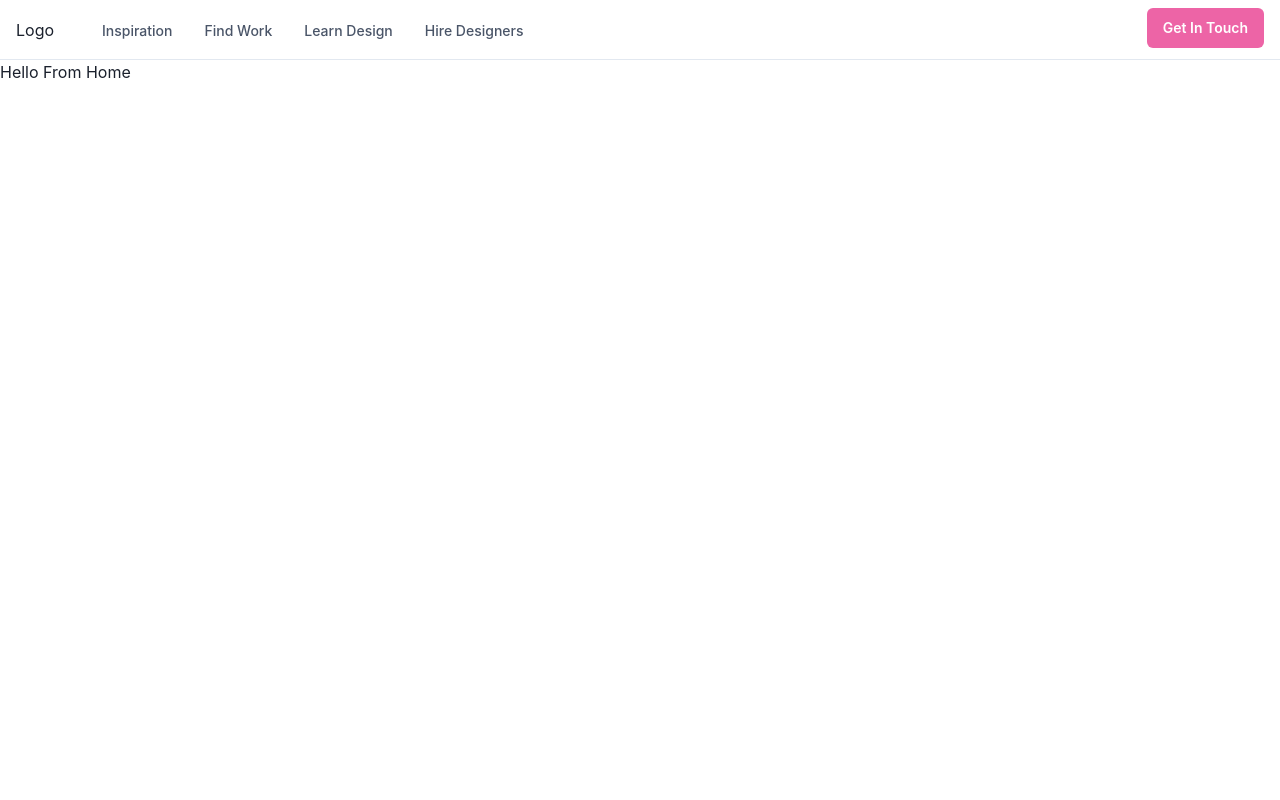
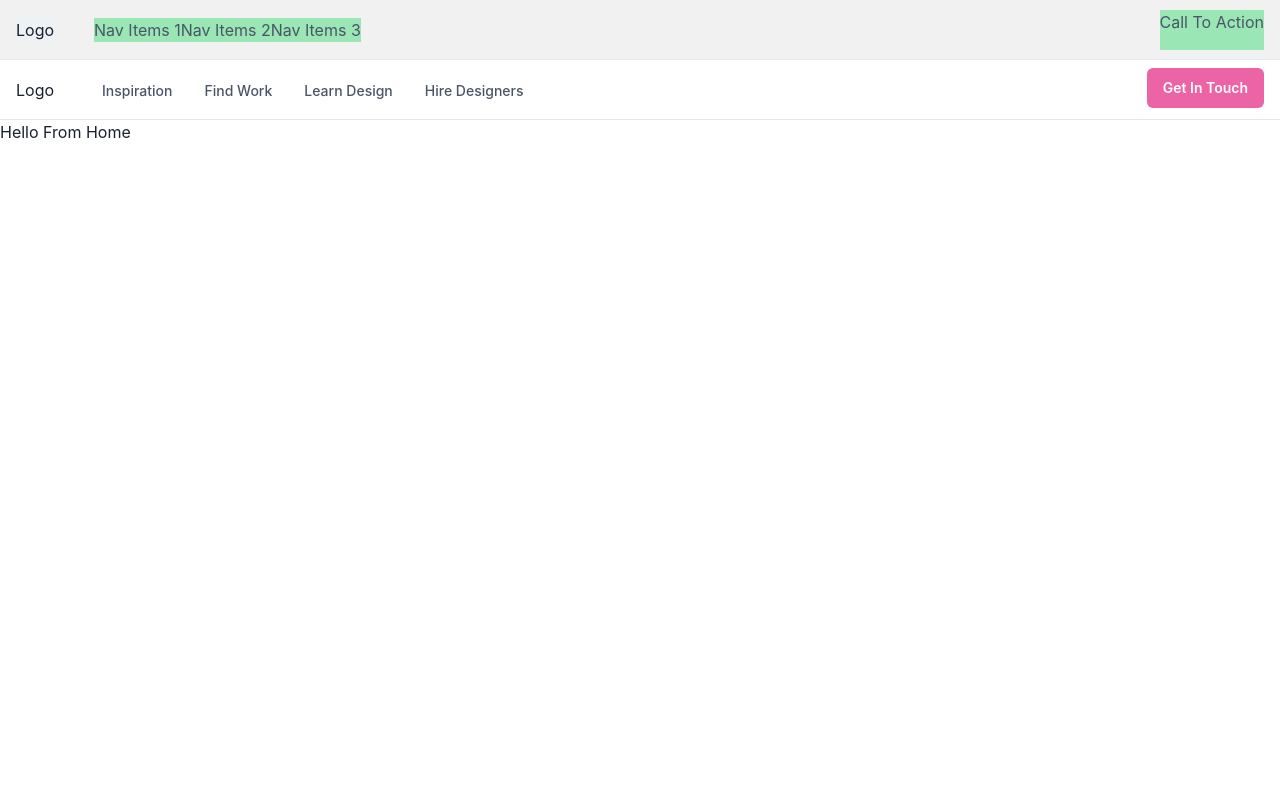
Before and after one commit to qasim9872/nextjs-chakra-ui, a Next.js app: page / in a window 1280 px wide. Shown: the top 800 px of the page. Built offline with nearby package versions, Linux system fonts and the light colour scheme.

Commit message:
custom navbar component

```diff
--- /dev/null
+++ b/src/components/app/logo/logo.component.tsx
@@ -0,0 +1,20 @@
+import React from "react";
+import { Text, useBreakpointValue } from "@chakra-ui/react";
+
+export const Logo: React.FC<{ logoText?: string }> = ({
+    logoText = "My Logo",
+}) => {
+    return (
+        <Text
+            textAlign={useBreakpointValue({
+                base: "center",
+                md: "left",
+            })}
+            margin="0px"
+            fontFamily={"heading"}
+            color="gray.800"
+        >
+            {logoText}
+        </Text>
+    );
+};
--- /dev/null
+++ b/src/components/app/my-navbar/navbar.component.tsx
@@ -0,0 +1,49 @@
+import React from "react";
+import { Flex, HStack, useDisclosure } from "@chakra-ui/react";
+
+import { NavItem } from "src/interfaces/nav-item";
+
+export const Navbar: React.FC<{
+    navItems: NavItem[];
+    Logo: React.ComponentType;
+}> = ({ navItems = [], Logo }) => {
+    const { isOpen, onToggle } = useDisclosure();
+
+    return (
+        <HStack
+            as="nav"
+            w="100%"
+            minH="60px"
+            spacing={0}
+            align="center"
+            py={{ base: 2 }}
+            px={{ base: 4 }}
+            borderBottom={1}
+            borderStyle="solid"
+            justifyContent="space-between"
+            backgroundColor="bg.secondary"
+            color="gray.600"
+            borderColor="gray.200"
+        >
+            <Flex alignItems="center">
+                <Flex py="px" justifyContent="center" bgColor="gray.100">
+                    <Logo />
+                </Flex>
+
+                <Flex
+                    ml={10}
+                    bgColor="green.200"
+                    display={{ base: "none", md: "flex" }}
+                >
+                    <span>Nav Items 1</span>
+                    <span>Nav Items 2</span>
+                    <span>Nav Items 3</span>
+                </Flex>
+            </Flex>
+
+            <Flex bgColor="green.200">
+                <p>Call To Action</p>
+            </Flex>
+        </HStack>
+    );
+};
--- a/src/components/app/navbar/navbar-desktop.component.tsx
+++ b/src/components/app/navbar/navbar-desktop.component.tsx
@@ -13,7 +13,7 @@ import {
 } from "@chakra-ui/react";
 import { ChevronRightIcon } from "@chakra-ui/icons";
 
-import { NavItem } from "./nav-item";
+import { NavItem } from "../../../interfaces/nav-item";
 
 export const DesktopNav: React.FC<{ navItems: Array<NavItem> }> = ({
     navItems,
--- a/src/components/app/navbar/navbar-mobile.component.tsx
+++ b/src/components/app/navbar/navbar-mobile.component.tsx
@@ -10,7 +10,7 @@ import {
     useDisclosure,
 } from "@chakra-ui/react";
 import { ChevronDownIcon } from "@chakra-ui/icons";
-import { NavItem } from "./nav-item";
+import { NavItem } from "../../../interfaces/nav-item";
 
 export const MobileNav: React.FC<{ navItems: Array<NavItem> }> = ({
     navItems,
--- a/src/components/app/navbar/navbar.component.tsx
+++ b/src/components/app/navbar/navbar.component.tsx
@@ -11,7 +11,7 @@ import {
 } from "@chakra-ui/react";
 import { HamburgerIcon, CloseIcon } from "@chakra-ui/icons";
 
-import { NavItem } from "./nav-item";
+import { NavItem } from "../../../interfaces/nav-item";
 import { DesktopNav } from "./navbar-desktop.component";
 import { MobileNav } from "./navbar-mobile.component";
 import {
--- a/src/constants/nav.constants.ts
+++ b/src/constants/nav.constants.ts
@@ -1,4 +1,4 @@
-import { NavItem } from "@components/app/navbar/nav-item";
+import { NavItem } from "src/interfaces/nav-item";
 
 export const navItems: Array<NavItem> = [
     {
--- a/src/definitions/chakra/theme/index.ts
+++ b/src/definitions/chakra/theme/index.ts
@@ -16,6 +16,7 @@ import components from "./components";
 const overrides = {
     ...styles,
     colors,
+    space: { md: "16px" },
     fontSizes,
     components,
 };
--- a/src/layouts/app.layout.tsx
+++ b/src/layouts/app.layout.tsx
@@ -2,14 +2,21 @@ import React from "react";
 import { Flex } from "@chakra-ui/react";
 
 import { Footer } from "@components/app/footer/footer";
+import { Navbar as MyNavbar } from "@components/app/my-navbar/navbar.component";
 import { Navbar } from "@components/app/navbar/navbar.component";
 
 import { navItems } from "src/constants/nav.constants";
+import { Logo } from "@components/app/logo/logo.component";
 
 export const AppLayout: React.FC = ({ children }) => {
     return (
         <Flex direction="column" minH="100vh">
+            <MyNavbar
+                navItems={navItems}
+                Logo={() => <Logo logoText="Logo" />}
+            />
             <Navbar navItems={navItems} />
+
             <Flex flexGrow={1}>{children}</Flex>
             <Footer />
         </Flex>
```
Also changed, not shown: src/components/app/my-navbar/menu-toggle.component.tsx (added, +19 -0 lines), src/interfaces/nav-item.ts (renamed from src/components/app/navbar/nav-item.ts), 1 other file (tests, documents, lock files or other folders).
